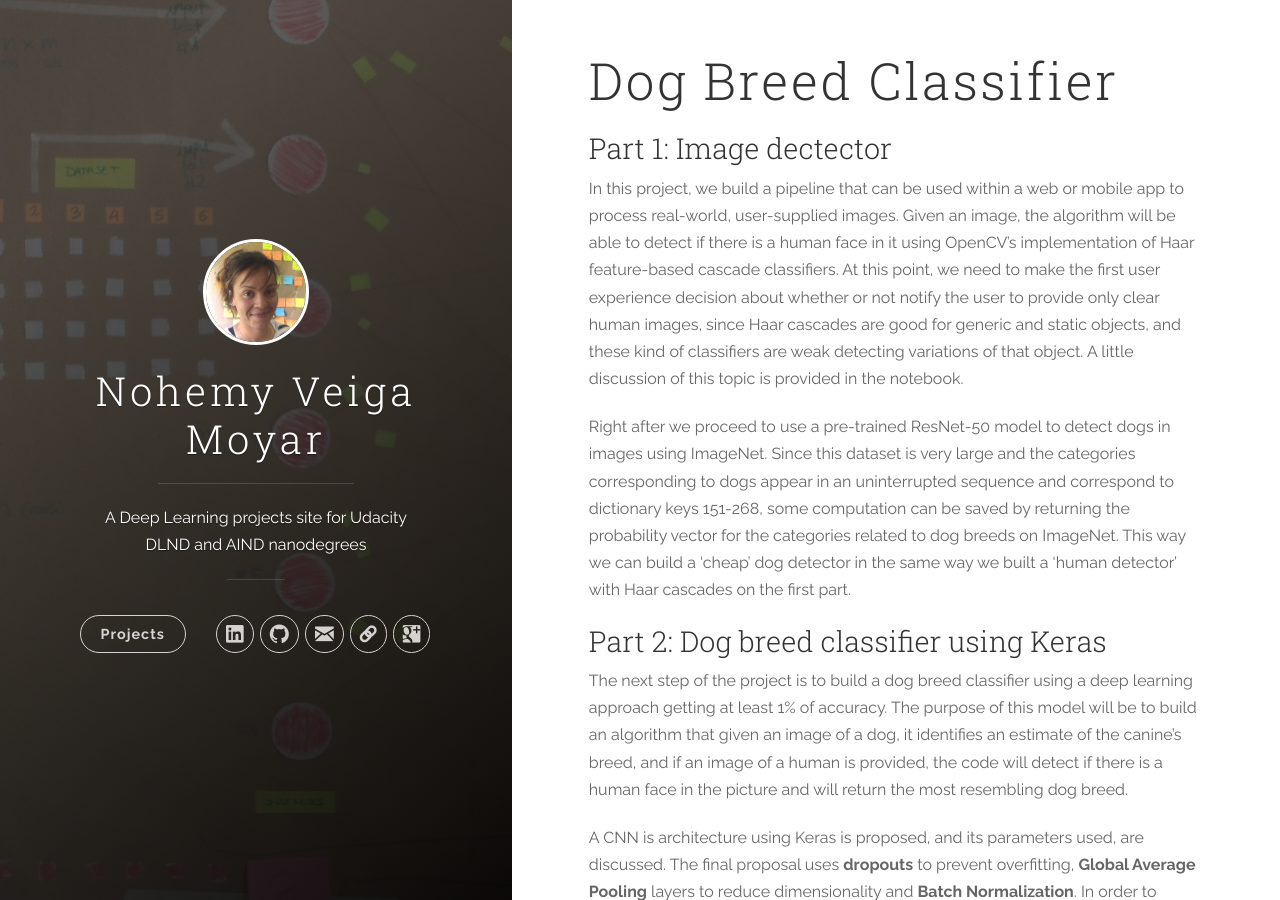
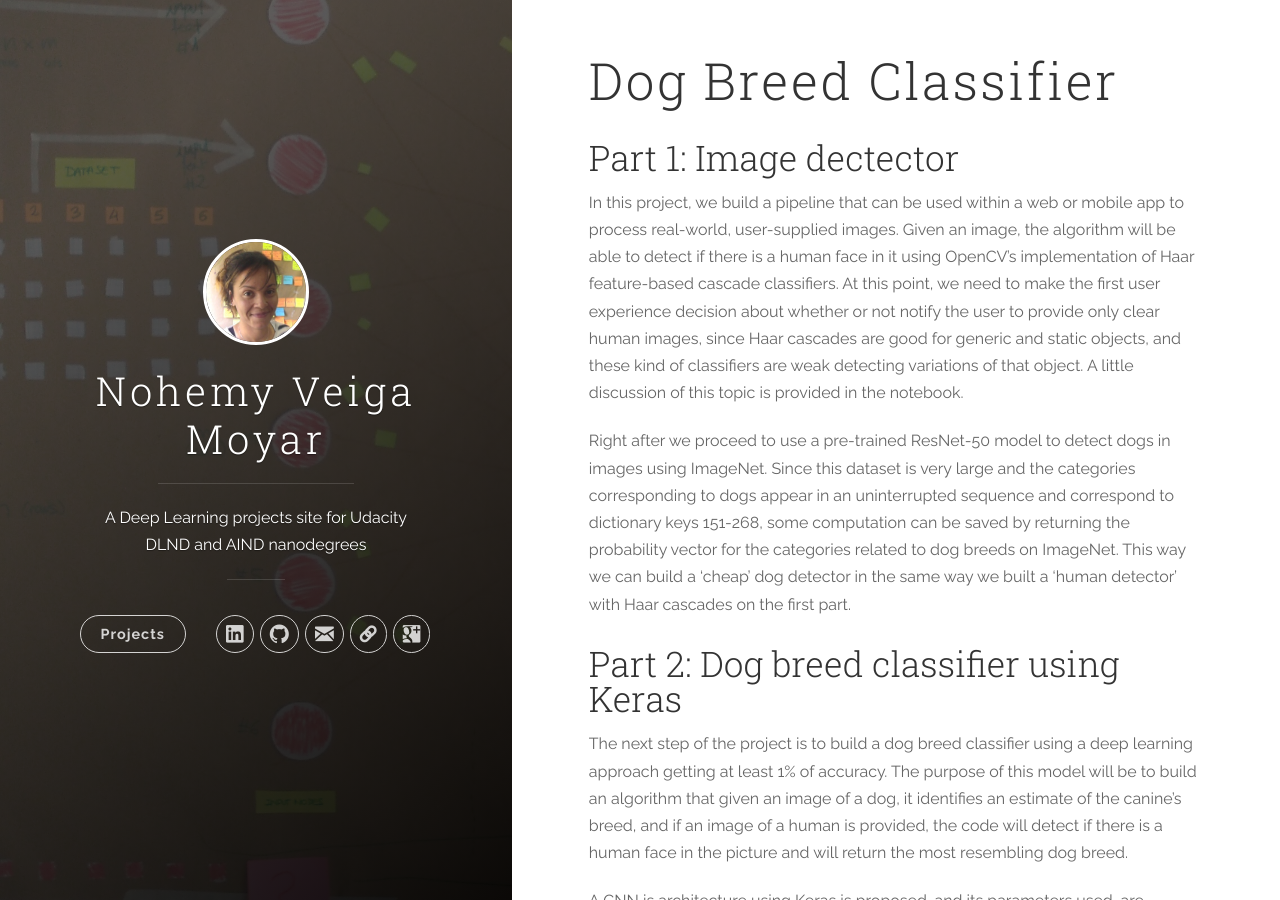
Before and after one commit to nvmoyar/nvmoyar.github.io, a Jekyll site: the page built from _projects/dog-breed-classifier.md, in a window 1280 px wide and 900 px high. Built offline with Jekyll 4.4.1, drawn with Linux system fonts in a browser that asks for light colours.

Commit message:
style: Fix H2 tags

```diff
--- a/_projects/dog-breed-classifier.md
+++ b/_projects/dog-breed-classifier.md
@@ -15,22 +15,22 @@
  Keras
 ---
 
-### Part 1: Image dectector
+## Part 1: Image dectector
 
 In this project, we build a pipeline that can be used within a web or mobile app to process real-world, user-supplied images. Given an image, the algorithm will be able to detect if there is a human face in it using OpenCV's implementation of Haar feature-based cascade classifiers. At this point, we need to make the first user experience decision about whether or not notify the user to provide only clear human images, since Haar cascades are good for generic and static objects, and these kind of classifiers are weak detecting variations of that object. A little discussion of this topic is provided in the notebook.
 
 Right after we proceed to use a pre-trained ResNet-50 model to detect dogs in images using ImageNet. Since this dataset is very large and the categories corresponding to dogs appear in an uninterrupted sequence and correspond to dictionary keys 151-268, some computation can be saved by returning the probability vector for the categories related to dog breeds on ImageNet. This way we can build a 'cheap' dog detector in the same way we built a 'human detector' with Haar cascades on the first part.
 
-### Part 2: Dog breed classifier using Keras
+## Part 2: Dog breed classifier using Keras
 
 The next step of the project is to build a dog breed classifier using a deep learning approach getting at least 1% of accuracy. The purpose of this model will be to build an algorithm that given an image of a dog, it identifies an estimate of the canine’s breed, and   if an image of a human is provided, the code will detect if there is a human face in the picture and will return the most resembling dog breed.
 
 A CNN is architecture using Keras is proposed, and its parameters used, are discussed. The final proposal uses **dropouts** to prevent overfitting, **Global Average Pooling** layers to reduce dimensionality and **Batch Normalization**. In order to improve the accuracy, **Data Augmentation** has been proven as worthy. Once the model was validated relatively quickly, Data augmentation has been demonstrated as an absolute performance enhancer achieving an accuracy of 26.1962% on the test set.
 
-### Part 3: Transfer learning
+## Part 3: Transfer learning
 
 On this part, we use [bottleneck features](https://blog.keras.io/building-powerful-image-classification-models-using-very-little-data.html) to save time on computation. Since we are working with Keras bottleneck features, that means that we are working with the last activation maps before the fully-connected layers, thus we need to add the fully connected layers. A little experiment and discussion are provided, and InceptionV3 and ResNet-50 comparison are provided.
 
-### Part 4: Write a custom algorithm
+## Part 4: Write a custom algorithm
 
 For the last part of this notebook, we build a complete algorithm using the detectors and model written in the previous parts, and we use it to test not previously seen data of dogs and human faces to guess the dog breed or the resembling dog breed.
```
Also changed, not shown: _projects/hidden-markov-model-for-asl-recognizer.md (+3 -3 lines).
